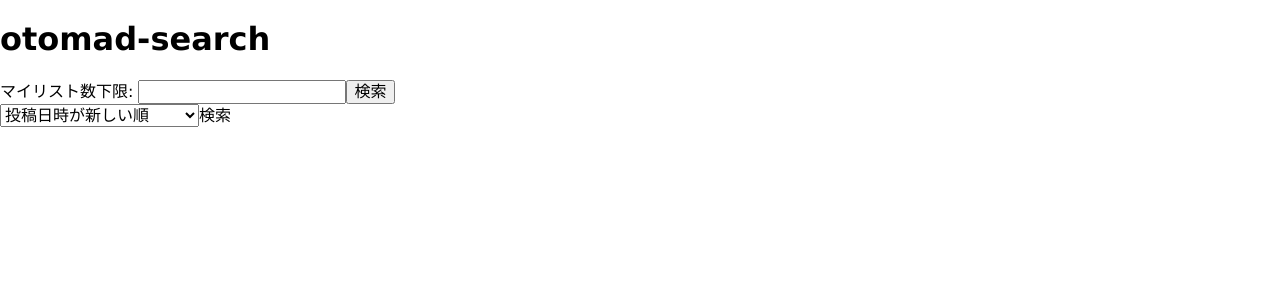
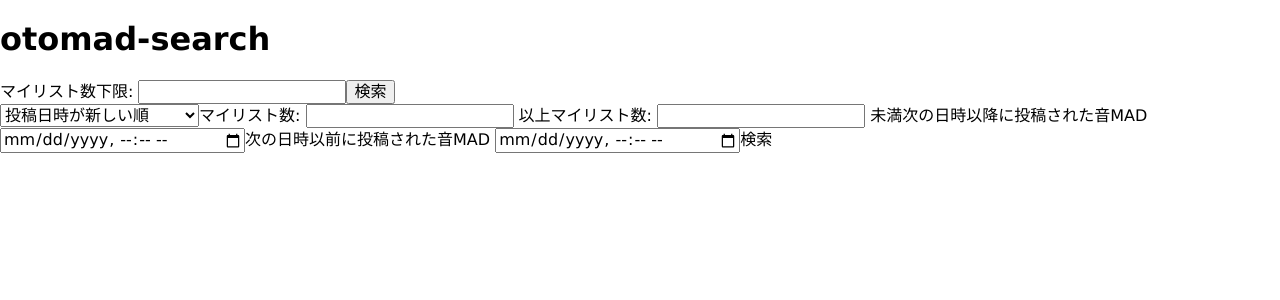
Before and after one commit to naari3/otomad-search, a Next.js app: page / in a window 1280 px wide. Shown: the top 300 px of the page. Built offline with nearby package versions, Linux system fonts and the light colour scheme.

Commit message:
Implement search filters

```diff
--- a/components/SearchBar.tsx
+++ b/components/SearchBar.tsx
@@ -3,9 +3,13 @@ import { useState } from "react";
 import Link from "next/link";
 import { VideoSortKeys } from "../lib/search";
 
-type Props = {
+export type Props = {
   searchOptions: {
     _sort?: string;
+    mylistCounterGte?: number;
+    mylistCounterLt?: number;
+    startTimeGte?: string;
+    startTimeLt?: string;
   };
 };
 
@@ -30,8 +34,18 @@ const sortAxisOptions = {
   "-lastCommentTime": "コメントが新しい順",
 };
 
-const SearchBar = ({ searchOptions: { _sort: defaultSort } }: Props) => {
-  const [_sort, setSort] = useState(defaultSort || "-startTime");
+const SearchBar = ({ searchOptions: defaults }: Props) => {
+  const [_sort, setSort] = useState(defaults._sort || "-startTime");
+  const [mylistCounterGte, setMylistCounterGte] = useState<number | null>(
+    defaults.mylistCounterGte || null
+  );
+  const [mylistCounterLt, setMylistCounterLt] = useState<number | null>(
+    defaults.mylistCounterLt || null
+  );
+  const [startTimeGte, setStartTimeGte] = useState(
+    defaults.startTimeGte || null
+  );
+  const [startTimeLt, setStartTimeLt] = useState(defaults.startTimeLt || null);
 
   return (
     <>
@@ -40,7 +54,7 @@ const SearchBar = ({ searchOptions: { _sort: defaultSort } }: Props) => {
         onChange={(e) => {
           setSort(e.target.value);
         }}
-        value={_sort}
+        defaultValue={_sort}
       >
         {Object.entries(sortAxisOptions).map(([key, message]) => (
           <option value={key} key={key}>
@@ -48,11 +62,47 @@ const SearchBar = ({ searchOptions: { _sort: defaultSort } }: Props) => {
           </option>
         ))}
       </select>
+      <label>
+        マイリスト数:{" "}
+        <input
+          type="number"
+          onChange={(e) => setMylistCounterGte(parseInt(e.target.value))}
+        />{" "}
+        以上
+      </label>
+      <label>
+        マイリスト数:{" "}
+        <input
+          type="number"
+          onChange={(e) => setMylistCounterLt(parseInt(e.target.value))}
+        />{" "}
+        未満
+      </label>
+      <label>
+        次の日時以降に投稿された音MAD{" "}
+        <input
+          type="datetime-local"
+          pattern="[0-9]{4}-[0-9]{2}-[0-9]{2}T[0-9]{2}:[0-9]{2}"
+          onChange={(e) => setStartTimeGte(e.target.value)}
+        />
+      </label>
+      <label>
+        次の日時以前に投稿された音MAD{" "}
+        <input
+          type="datetime-local"
+          pattern="[0-9]{4}-[0-9]{2}-[0-9]{2}T[0-9]{2}:[0-9]{2}"
+          onChange={(e) => setStartTimeLt(e.target.value)}
+        />
+      </label>
       <Link
         href={{
           pathname: "/search",
           query: {
             _sort,
+            mylistCounterGte,
+            mylistCounterLt,
+            startTimeGte,
+            startTimeLt,
           },
         }}
       >
--- a/lib/search.ts
+++ b/lib/search.ts
@@ -203,7 +203,6 @@ class BaseClient<C extends Content> {
       { fields: fields.join() },
       filters ? this.filtersToInner(filters) : {}
     );
-    console.log(params);
     return this.client.get<Response<Pick<C, T[number]>>>(
       `/api/v2/${this.service}/contents/search`,
       { params }
```
Also changed, not shown: pages/search.tsx (+72 -10 lines).
